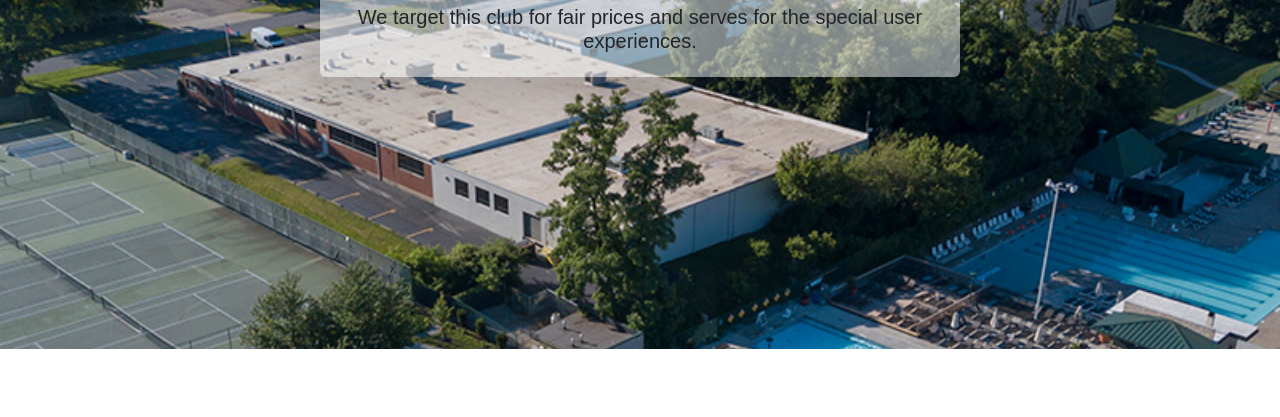
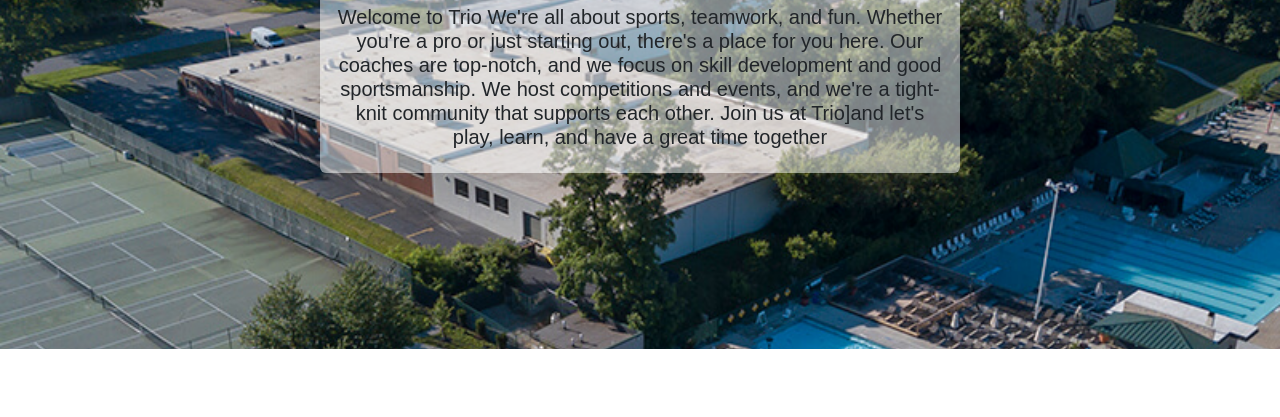
Before and after one commit to PSI-8/Trio, a plain HTML site: page about.html in a window 1280 px wide. Shown: the part 223-640 px from the top of the page. Drawn offline with nearby package versions, Linux system fonts and the light colour scheme.

Commit message:
Add files via upload

```diff
--- a/about.html
+++ b/about.html
@@ -67,7 +67,9 @@
        <div class="col-md-3"></div>
        <div class="col-md-6 mt-5 text-center bg-light bg-opacity-50 shadow-lg bg-body-tertiary rounded-2 p-3">
         <h1 class="" style="font-size: 70px;">About</h1>
-        <h5> We target this club for fair prices and serves for the special user experiences.</h5>
+        <h5> Welcome to Trio We're all about sports, teamwork, and fun. Whether you're a pro or just starting out, there's a place for you here.
+          Our coaches are top-notch, and we focus on skill development and good sportsmanship. We host competitions and events, and we're a tight-knit community that supports each other.
+          Join us at Trio]and let's play, learn, and have a great time together</h5>
         </div>
        <div class="col-md-3"></div>
     </div>
```
